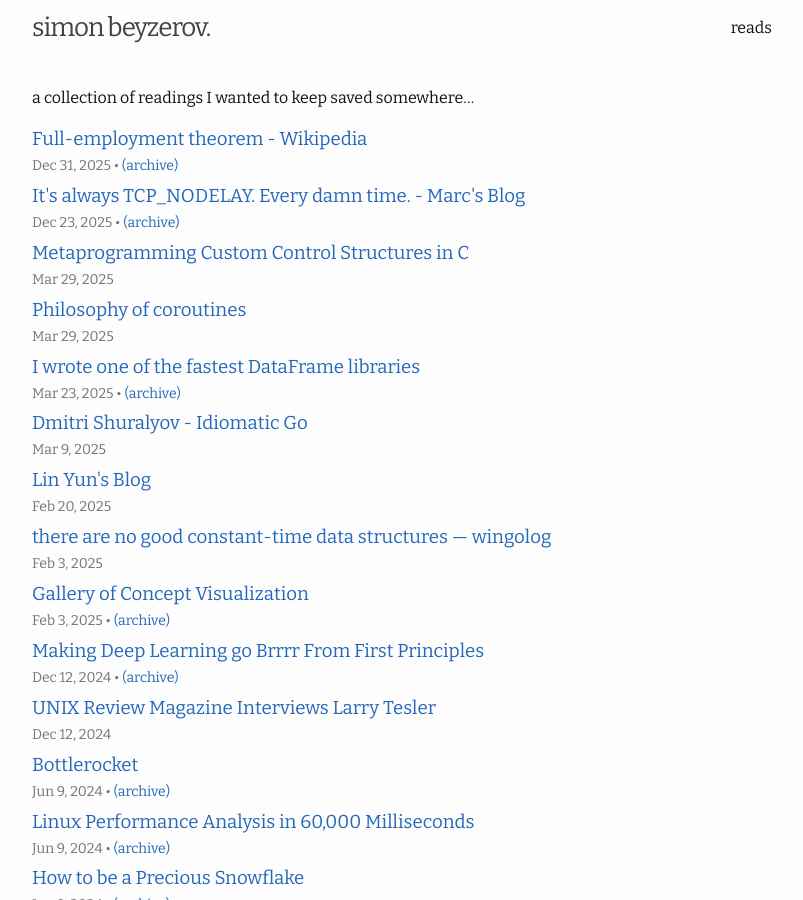
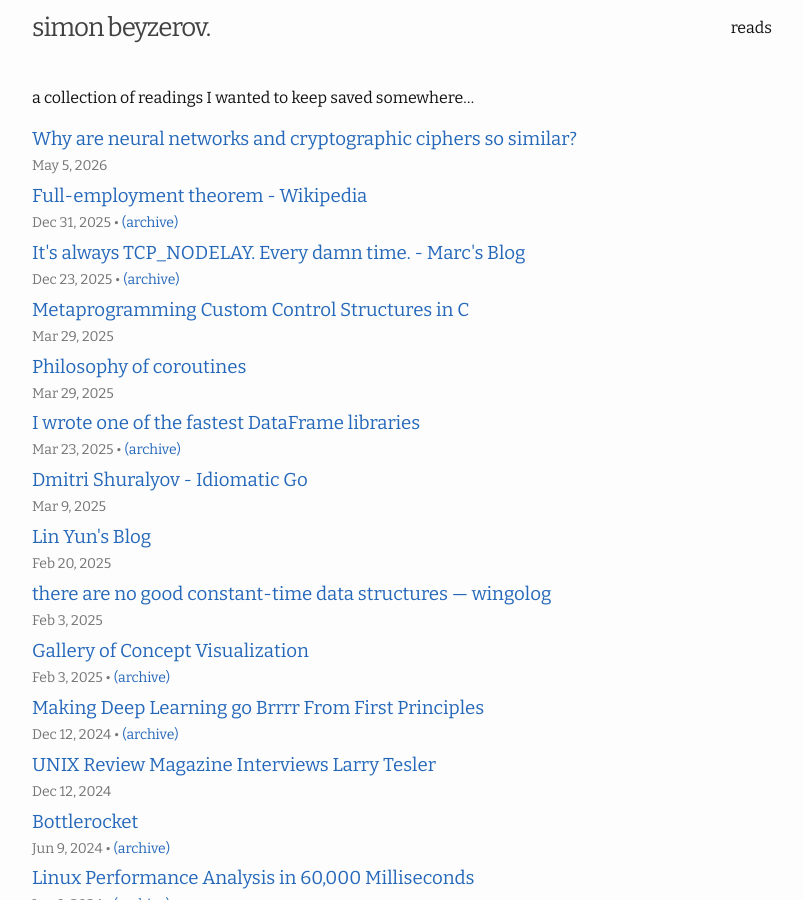
Before and after one commit to sim15/sim15.github.io, a Jekyll site: the page built from bookmarks.md, in a window 1280 px wide and 900 px high. Shown: the whole window, without its empty margins (238-1041 px from the left). Built offline with Jekyll 4.4.1, drawn with Linux system fonts in a browser that asks for light colours; part of the change alters nothing that is shown.

Commit message:
Bookmark Why are neural networks and cryptographic ciphers so similar?

```diff
--- a/_data/bookmarks.json
+++ b/_data/bookmarks.json
@@ -379,5 +379,16 @@
     "type": "website",
     "waybackUrl": "http://web.archive.org/web/20250726032133/https://en.wikipedia.org/wiki/Full-employment_theorem",
     "altTitle": "Full-employment theorem - Wikipedia"
+  },
+  {
+    "title": "Why are neural networks and cryptographic ciphers so similar?",
+    "site": "Reiner’s webpage and articles.",
+    "author": "",
+    "date": "2026-05-05",
+    "timestamp": "2026-05-05T03:14:19.668Z",
+    "description": "Several neural network design principles are almost identical to cipher design principles.",
+    "url": "https://reiner.org/neural-net-ciphers",
+    "type": "",
+    "altTitle": "Why are neural networks and cryptographic ciphers so similar?"
   }
 ]
```
